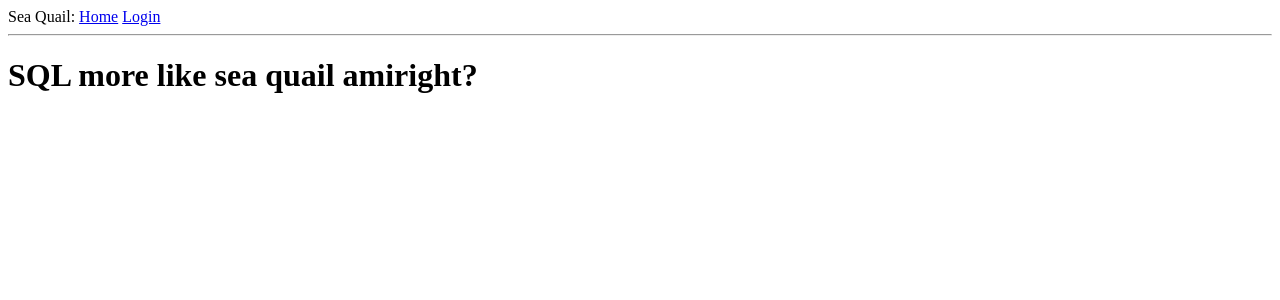
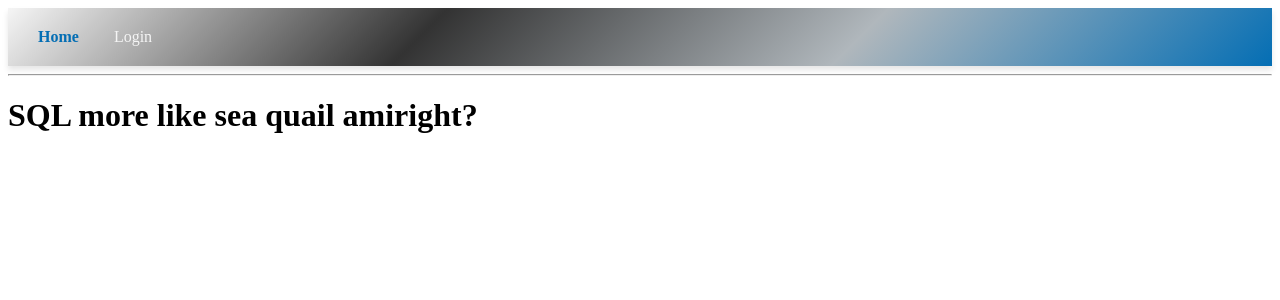
Before and after one commit to cateburglar/immaculateGrid, a Flask app: page / in a window 1280 px wide. Shown: the top 300 px of the page. Run offline with Flask 3, Linux system fonts and the light colour scheme.

Commit message:
applying navbar class to homepage

```diff
--- a/app/__init__.py
+++ b/app/__init__.py
@@ -20,7 +20,7 @@ def create_app():
     def home():
         return render_template(
             "home.html",
-            title="SEA QUAIL BABY",
+            title="Home",
             message="SQL more like sea quail amiright?",
         )
 
--- a/app/templates/base.html
+++ b/app/templates/base.html
@@ -2,6 +2,7 @@
 <html lang="en">
 <head>
     <link rel="stylesheet" href="{{ url_for('static', filename='css/base.css') }}">
+    <link rel="stylesheet" href="{{ url_for('static', filename='css/navbar.css') }}">
     {% if title %}
     <title>{{ title }}</title>
     {% else %}
@@ -9,11 +10,12 @@
     {% endif %}
 </head>
 <body>
-<div>
-    Sea Quail:
-    <a href="{{ url_for('home') }}">Home</a>
-    <a href="{{ url_for('home_routes.login') }}">Login</a>
-</div>
+<nav class="navbar">
+    <div class="navbar-links">
+    <a class="navbar-link navbar-link-active" href="{{ url_for('home') }}">Home</a>
+    <a class="navbar-link" href="{{ url_for('home_routes.login') }}">Login</a>
+    </div>
+</nav>
 <hr>
 {% with messages = get_flashed_messages() %}
 {% if messages  %}
```
